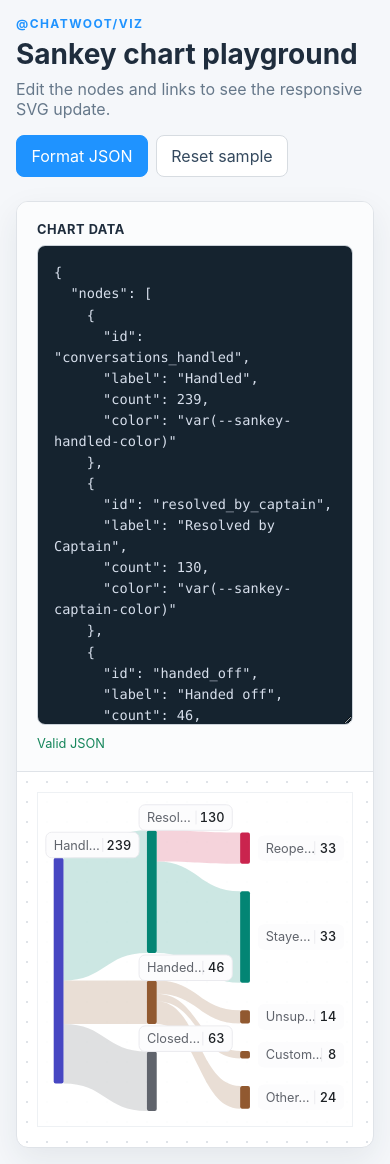
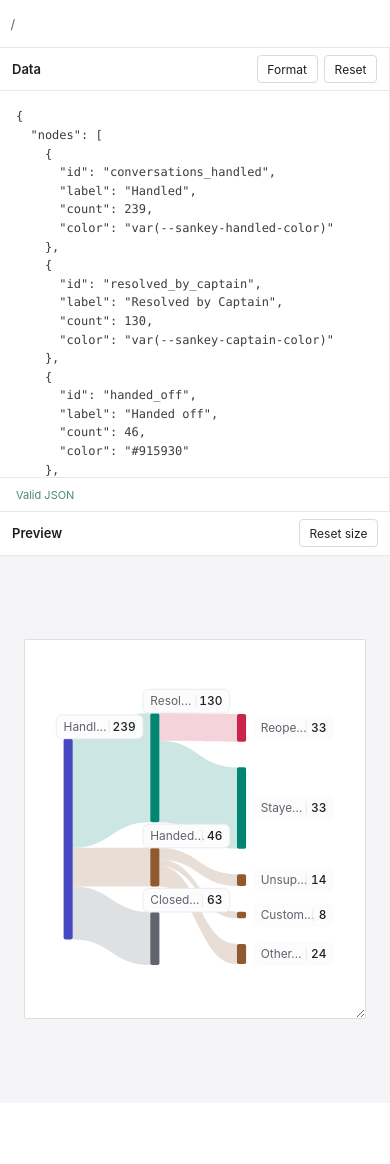
Before and after one commit to chatwoot/viz, a Vue app: page / in a window 390 px wide. After the commit the page ends 1103 px from the top, so only its background shows below. Built offline with nearby package versions, Linux system fonts and the light colour scheme.

Commit message:
feat: improve chart playground

```diff
--- a/playground/App.vue
+++ b/playground/App.vue
@@ -1,11 +1,25 @@
 <script setup>
-import { computed, ref, watch } from 'vue'
+import { computed, onBeforeUnmount, onMounted, ref, useTemplateRef, watch } from 'vue'
 
 import { SankeyChart } from '../src/index.js'
 import { DEFAULT_DATA } from './sample-data.js'
 
 const STORAGE_KEY = 'chatwoot-viz:sankey-data'
+const SHIKI_CDN_URL = 'https://esm.sh/shiki@4.4.3'
+const DEFAULT_CANVAS_HEIGHT = 380
+const MIN_CANVAS_HEIGHT = 260
+
 const source = ref(localStorage.getItem(STORAGE_KEY) ?? DEFAULT_DATA)
+const canvasHeight = ref(DEFAULT_CANVAS_HEIGHT)
+const highlightedCode = ref('')
+const hasHighlighting = ref(false)
+const canvasFrame = useTemplateRef('canvas-frame')
+const highlightedEditor = useTemplateRef('highlighted-editor')
+let canvasObserver
+let canvasResizeFrame
+let codeToHtml
+let highlightRequest = 0
+let highlightTimer
 
 const result = computed(() => {
   try {
@@ -23,40 +37,134 @@ watch(
   { immediate: true },
 )
 
+async function updateHighlight() {
+  if (!codeToHtml) return
+
+  const request = ++highlightRequest
+  const html = await codeToHtml(source.value, { lang: 'json', theme: 'github-light' })
+  if (request !== highlightRequest) return
+
+  highlightedCode.value = html
+  hasHighlighting.value = true
+}
+
+function scheduleHighlight() {
+  clearTimeout(highlightTimer)
+  highlightTimer = setTimeout(updateHighlight, 60)
+}
+
+function syncEditorScroll(event) {
+  if (!highlightedEditor.value) return
+  highlightedEditor.value.scrollTop = event.currentTarget.scrollTop
+  highlightedEditor.value.scrollLeft = event.currentTarget.scrollLeft
+}
+
 function formatData() {
-  if (result.value.data) {
-    source.value = JSON.stringify(result.value.data, null, 2)
-  }
+  if (result.value.data) source.value = JSON.stringify(result.value.data, null, 2)
 }
 
 function resetData() {
   source.value = DEFAULT_DATA
 }
+
+function fitCanvas() {
+  if (!canvasFrame.value) return
+
+  canvasFrame.value.style.width = '100%'
+  canvasFrame.value.style.height = `${DEFAULT_CANVAS_HEIGHT}px`
+  canvasHeight.value = DEFAULT_CANVAS_HEIGHT
+}
+
+function updateCanvasHeight(height) {
+  if (!Number.isFinite(height) || height <= 0) return
+  canvasHeight.value = Math.max(Math.round(height), MIN_CANVAS_HEIGHT)
+}
+
+onMounted(() => {
+  import(/* @vite-ignore */ SHIKI_CDN_URL)
+    .then((shiki) => {
+      codeToHtml = shiki.codeToHtml
+      return updateHighlight()
+    })
+    .catch(() => {
+      hasHighlighting.value = false
+    })
+
+  updateCanvasHeight(canvasFrame.value?.getBoundingClientRect().height)
+
+  if (typeof ResizeObserver === 'undefined' || !canvasFrame.value) return
+
+  canvasObserver = new ResizeObserver((entries) => {
+    const height = entries[0]?.contentRect.height
+
+    if (typeof requestAnimationFrame === 'undefined') {
+      updateCanvasHeight(height)
+      return
+    }
+
+    if (canvasResizeFrame) cancelAnimationFrame(canvasResizeFrame)
+    canvasResizeFrame = requestAnimationFrame(() => {
+      canvasResizeFrame = undefined
+      updateCanvasHeight(height)
+    })
+  })
+  canvasObserver.observe(canvasFrame.value)
+})
+
+onBeforeUnmount(() => {
+  highlightRequest += 1
+  clearTimeout(highlightTimer)
+  canvasObserver?.disconnect()
+  if (canvasResizeFrame) cancelAnimationFrame(canvasResizeFrame)
+})
+
+watch(source, scheduleHighlight)
 </script>
 
 <template>
   <main class="playground">
     <header class="playground__header">
-      <div>
-        <p class="eyebrow">@chatwoot/viz</p>
-        <h1>Sankey chart playground</h1>
-        <p>Edit the nodes and links to see the responsive SVG update.</p>
-      </div>
-      <div class="actions">
-        <button type="button" @click="formatData">Format JSON</button>
-        <button type="button" class="button--quiet" @click="resetData">Reset sample</button>
+      <div class="brand">
+        <strong>@chatwoot/viz</strong>
+        <span aria-hidden="true">/</span>
+        <span class="brand__story">Sankey</span>
       </div>
     </header>
 
     <section class="workspace">
-      <div class="editor-panel">
-        <label for="sankey-data">Chart data</label>
+      <aside class="editor-panel">
+        <header class="panel-toolbar">
+          <p class="panel-title">Data</p>
+          <div class="editor-actions">
+            <button type="button" class="button--quiet button--small" @click="formatData">
+              Format
+            </button>
+            <button type="button" class="button--quiet button--small" @click="resetData">
+              Reset
+            </button>
+          </div>
+        </header>
+
+        <div class="editor-body" :class="{ 'editor-body--highlighted': hasHighlighting }">
+          <label class="sr-only" for="sankey-data">Chart data</label>
+          <div
+            v-if="hasHighlighting"
+            ref="highlighted-editor"
+            class="editor-highlight"
+            aria-hidden="true"
+            v-html="highlightedCode"
+          />
           <textarea
             id="sankey-data"
             v-model="source"
             spellcheck="false"
+            wrap="off"
             aria-describedby="json-status"
+            @scroll="syncEditorScroll"
           />
+        </div>
+
+        <footer class="editor-footer">
           <p
             id="json-status"
             class="status"
@@ -65,16 +173,32 @@ function resetData() {
           >
             {{ result.error ? `Invalid JSON: ${result.error}` : 'Valid JSON' }}
           </p>
+        </footer>
+      </aside>
+
+      <section class="chart-panel">
+        <header class="panel-toolbar canvas-toolbar">
+          <p class="panel-title">Preview</p>
+          <div class="canvas-actions">
+            <span class="panel-hint">Resize from the lower-right corner</span>
+            <button type="button" class="button--quiet button--small" @click="fitCanvas">
+              Reset size
+            </button>
           </div>
+        </header>
 
-      <div class="chart-panel">
+        <div class="canvas-stage">
+          <div ref="canvas-frame" class="canvas-frame">
             <SankeyChart
               v-if="result.data"
               :data="result.data"
+              :height="canvasHeight"
               aria-label="Conversation resolution flow"
             />
             <div v-else class="empty-state">Fix the JSON to render the Sankey chart.</div>
           </div>
+        </div>
+      </section>
     </section>
   </main>
 </template>
--- a/playground/style.css
+++ b/playground/style.css
@@ -1,6 +1,6 @@
 :root {
-  color: #1f2d3d;
-  background: #f5f7fa;
+  color: #1c2024;
+  background: #ffffff;
   font-family:
     Inter,
     ui-sans-serif,
@@ -17,7 +17,9 @@
   box-sizing: border-box;
 }
 
-body {
+html,
+body,
+#app {
   min-width: 320px;
   min-height: 100vh;
   margin: 0;
@@ -29,175 +31,319 @@ textarea {
 }
 
 button {
-  padding: 0.65rem 0.9rem;
-  border: 1px solid #1f93ff;
-  border-radius: 0.5rem;
-  color: #ffffff;
-  background: #1f93ff;
+  min-height: 32px;
+  padding: 0.4rem 0.75rem;
+  border: 1px solid #d9d9e0;
+  border-radius: 4px;
+  color: #1c2024;
+  background: #ffffff;
   cursor: pointer;
 }
 
 button:hover {
-  background: #1477d4;
+  border-color: #b9bbc6;
+  background: #f8f8fa;
 }
 
-.button--quiet {
-  color: #34495e;
-  background: #ffffff;
-  border-color: #d7dce1;
+button:focus-visible,
+textarea:focus-visible {
+  outline: 2px solid #3e63dd;
+  outline-offset: -2px;
 }
 
-.button--quiet:hover {
-  background: #eef1f4;
+.button--small {
+  min-height: 28px;
+  padding: 0.25rem 0.6rem;
+  font-size: 0.75rem;
 }
 
 .playground {
-  width: min(1500px, 100%);
-  margin: 0 auto;
-  padding: 2rem;
+  display: flex;
+  min-height: 100vh;
+  flex-direction: column;
+  overflow: hidden;
+  background: #ffffff;
 }
 
 .playground__header {
   display: flex;
-  align-items: end;
+  min-height: 48px;
+  align-items: center;
   justify-content: space-between;
-  gap: 2rem;
-  margin-bottom: 1.5rem;
+  gap: 1rem;
+  padding: 0 1rem;
+  border-bottom: 1px solid #e8e8ec;
+  background: #ffffff;
 }
 
-.playground__header h1 {
-  margin: 0;
-  font-size: clamp(1.75rem, 3vw, 2.5rem);
+.brand {
+  display: flex;
+  align-items: center;
 }
 
-.playground__header p:not(.eyebrow) {
-  margin: 0.5rem 0 0;
-  color: #66788a;
+.brand {
+  gap: 0.4rem;
+  color: #60646c;
+  font-size: 0.8125rem;
 }
 
-.eyebrow {
-  margin: 0 0 0.35rem;
-  color: #1f93ff;
-  font-size: 0.75rem;
-  font-weight: 700;
-  letter-spacing: 0.12em;
-  text-transform: uppercase;
+.brand strong {
+  color: #1c2024;
 }
 
-.actions {
-  display: flex;
-  gap: 0.5rem;
+.brand__story {
+  color: #60646c;
 }
 
 .workspace {
   display: grid;
-  grid-template-columns: minmax(20rem, 0.8fr) minmax(30rem, 1.2fr);
-  min-height: 68vh;
+  min-height: 0;
+  flex: 1;
+  grid-template-columns: minmax(320px, 420px) minmax(0, 1fr);
   overflow: hidden;
-  border: 1px solid #dfe3e8;
-  border-radius: 0.75rem;
-  background: #ffffff;
-  box-shadow: 0 12px 32px rgb(31 45 61 / 8%);
 }
 
 .editor-panel,
 .chart-panel {
   min-width: 0;
-  padding: 1.25rem;
+  min-height: 0;
 }
 
 .editor-panel {
+  border-right: 1px solid #e8e8ec;
+}
+
+.editor-panel,
+.chart-panel {
   display: flex;
   flex-direction: column;
-  border-right: 1px solid #dfe3e8;
-  background: #fbfcfd;
 }
 
-.editor-panel label {
-  margin-bottom: 0.5rem;
-  font-size: 0.8rem;
-  font-weight: 700;
-  letter-spacing: 0.04em;
-  text-transform: uppercase;
+.panel-toolbar {
+  display: flex;
+  min-height: 42px;
+  align-items: center;
+  justify-content: space-between;
+  gap: 1rem;
+  padding: 0.45rem 0.75rem;
+  border-bottom: 1px solid #e8e8ec;
+  background: #ffffff;
 }
 
-.editor-panel textarea {
+.panel-title,
+.status {
+  margin: 0;
+}
+
+.panel-title {
+  color: #1c2024;
+  font-size: 0.8125rem;
+  font-weight: 600;
+}
+
+.panel-hint {
+  color: #8b8d98;
+  font-size: 0.6875rem;
+}
+
+.editor-actions {
+  display: flex;
+  align-items: center;
+  gap: 0.4rem;
+}
+
+.editor-body {
+  position: relative;
+  min-height: 0;
+  flex: 1;
+  overflow: hidden;
+  padding: 0;
+  background: #f8f8fa;
+}
+
+.editor-body textarea {
+  position: absolute;
+  inset: 0;
+  z-index: 1;
+  display: block;
   width: 100%;
-  min-height: 30rem;
-  flex: 1;
-  resize: vertical;
+  height: 100%;
+  min-height: 24rem;
+  resize: none;
   padding: 1rem;
-  border: 1px solid #cbd2d9;
-  border-radius: 0.5rem;
+  border: 0;
+  border-radius: 0;
   outline: none;
-  color: #d6deeb;
-  background: #15232f;
+  color: #3b3d45;
+  background: #ffffff;
   font-family: 'SFMono-Regular', Consolas, 'Liberation Mono', monospace;
-  font-size: 0.85rem;
+  font-size: 0.75rem;
+  line-height: 1.55;
+  tab-size: 2;
+  white-space: pre;
+}
+
+.editor-body textarea:focus {
+  outline-offset: -2px;
+}
+
+.editor-body--highlighted textarea {
+  color: transparent;
+  background: transparent;
+  caret-color: #1c2024;
+}
+
+.editor-body--highlighted textarea::selection {
+  color: transparent;
+  background: rgb(62 99 221 / 18%);
+}
+
+.editor-highlight {
+  position: absolute;
+  inset: 0;
+  overflow: hidden;
+  pointer-events: none;
+}
+
+.editor-highlight .shiki {
+  min-width: 100%;
+  min-height: 100%;
+  margin: 0;
+  padding: 1rem;
+  overflow: visible;
+  background: #ffffff !important;
+  font-family: 'SFMono-Regular', Consolas, 'Liberation Mono', monospace;
+  font-size: 0.75rem;
   line-height: 1.55;
   tab-size: 2;
 }
 
-.editor-panel textarea:focus {
-  border-color: #1f93ff;
-  box-shadow: 0 0 0 3px rgb(31 147 255 / 18%);
+.editor-footer {
+  display: flex;
+  min-height: 34px;
+  align-items: center;
+  padding: 0 1rem;
+  border-top: 1px solid #e8e8ec;
+  background: #ffffff;
 }
 
 .status {
-  margin: 0.65rem 0 0;
-  color: #16865b;
-  font-size: 0.8rem;
+  min-width: 0;
+  overflow: hidden;
+  color: #4c8c6b;
+  font-size: 0.6875rem;
+  text-overflow: ellipsis;
+  white-space: nowrap;
 }
 
 .status--error {
-  color: #c93838;
+  color: #ce2c31;
+}
+
+.canvas-toolbar {
+  flex: 0 0 auto;
+}
+
+.canvas-actions {
+  display: flex;
+  align-items: center;
+  gap: 0.75rem;
 }
 
 .chart-panel {
+  --sankey-captain-color: #038574;
+  --sankey-handled-color: #4747c2;
+  background: #f8f8fa;
+}
+
+.canvas-stage {
   display: grid;
+  min-width: 0;
+  min-height: 0;
+  flex: 1;
   place-items: center;
   overflow: auto;
-  --sankey-captain-color: #038574;
-  --sankey-handled-color: #4747c2;
-  background-image: radial-gradient(#dfe3e8 1px, transparent 1px);
-  background-size: 20px 20px;
+  padding: 1.5rem;
+  background: #f5f5f7;
 }
 
-.chart-panel .cw-viz-sankey {
+.canvas-frame {
+  position: relative;
   width: 100%;
+  height: 380px;
+  min-width: 320px;
+  min-height: 260px;
+  max-width: 1120px;
+  max-height: calc(100vh - 9rem);
+  padding: 1.5rem;
+  overflow: hidden;
+  resize: both;
+  border: 1px solid #dedee3;
+  border-radius: 2px;
+  background: #ffffff;
+}
+
+.canvas-frame .cw-viz-sankey {
+  width: 100%;
+  height: 100%;
   --cw-viz-sankey-label-color: #60646c;
   --cw-viz-sankey-label-value-color: #1c2024;
-  background: rgb(255 255 255 / 92%);
-  border: 1px solid #eef1f4;
+}
+
+.canvas-frame .cw-viz-sankey__svg {
+  height: 100%;
 }
 
 .empty-state {
-  max-width: 24rem;
-  padding: 1.5rem;
-  border: 1px dashed #cbd2d9;
-  border-radius: 0.5rem;
-  color: #66788a;
-  background: #ffffff;
+  padding: 4rem 1.5rem;
+  color: #8b8d98;
+  font-size: 0.8125rem;
   text-align: center;
 }
 
+.sr-only {
+  position: absolute;
+  width: 1px;
+  height: 1px;
+  padding: 0;
+  overflow: hidden;
+  clip: rect(0, 0, 0, 0);
+  white-space: nowrap;
+  border: 0;
+}
+
 @media (max-width: 800px) {
-  .playground {
-    padding: 1rem;
-  }
-
-  .playground__header {
-    align-items: stretch;
-    flex-direction: column;
-    gap: 1rem;
+  .panel-hint,
+  .brand__story {
+    display: none;
   }
 
   .workspace {
-    grid-template-columns: 1fr;
+    display: flex;
+    overflow: auto;
+    flex-direction: column;
   }
 
   .editor-panel {
-    border-right: 0;
-    border-bottom: 1px solid #dfe3e8;
+    min-height: 55vh;
+    border-bottom: 1px solid #e8e8ec;
+  }
+
+  .chart-panel {
+    min-height: 70vh;
+  }
+
+  .canvas-stage {
+    justify-content: start;
   }
 }
+
+@media (max-width: 480px) {
+  .playground__header {
+    padding: 0 0.65rem;
+  }
+
+  .brand strong {
+    display: none;
+  }
+}
```
Also changed, not shown: 2 other files (tests, documents, lock files or other folders). Lines whose indentation alone changed are shown as unchanged.
